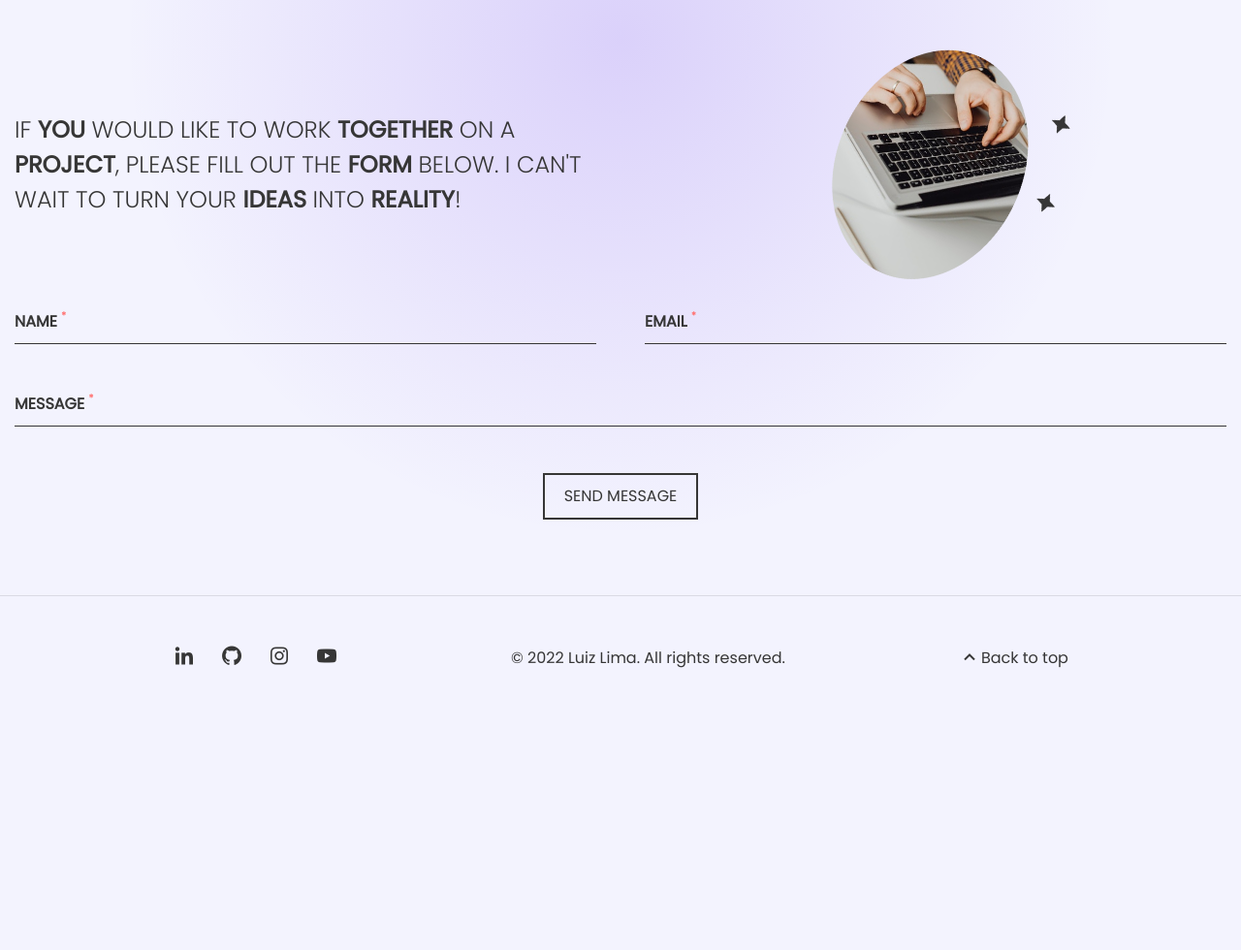
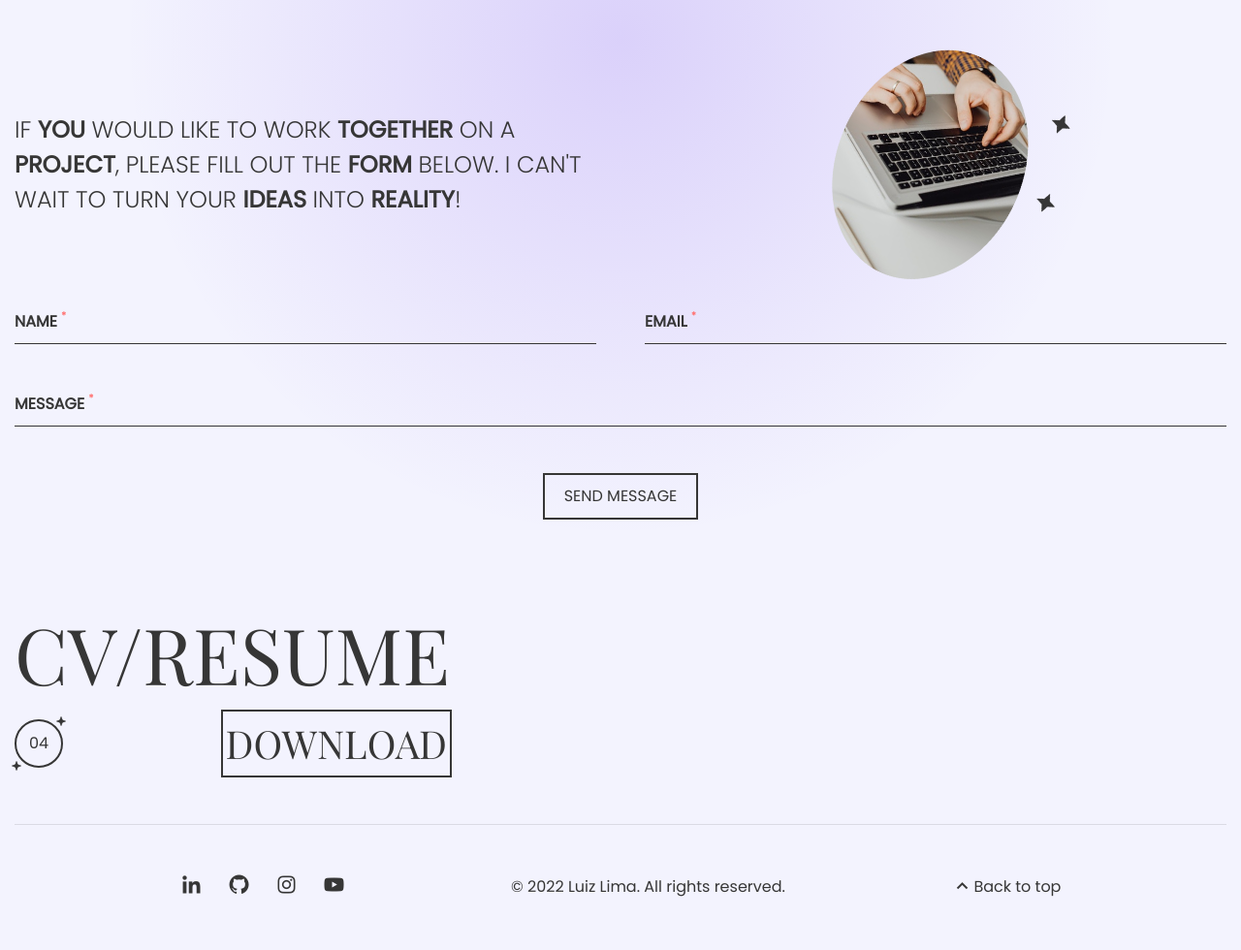
Before and after one commit to LippoKo/Portfolio, a plain HTML site: page index.html in a window 1280 px wide. Shown: the part 3561-4541 px from the top of the page at 97% size. Before the commit the page ends 4305 px from the top, so only its background shows below. Drawn offline with nearby package versions, Linux system fonts and the light colour scheme.

Commit message:
download resume added

```diff
--- a/assets/css/styles.css
+++ b/assets/css/styles.css
@@ -655,6 +655,11 @@ textarea {
   transform: rotate(25deg);
 }
 
+/* !RESUME */
+.resume-button {
+  padding: 0.3rem;
+}
+
 /* !FOOTER STYLES */
 .footer-container {
   display: flex;
--- a/index.html
+++ b/index.html
@@ -38,6 +38,11 @@
         </li>
         <li class="list-item">
           <a href="#contact" class="list-link"><span>03</span> Contact</a>
+        </li>
+        <li class="list-item">
+          <a href="#resume" class="list-link"
+            ><span>04</span> CV/Resume</a
+          >
         </li>
       </ul>
     </div>
@@ -307,6 +312,23 @@
         </div>
       </div>
     </section>
+
+    <!-- !RESUME -->
+    <div class="container">
+      <div class="section-title-container">
+        <h2 class="title section-title">Cv/Resume</h2>
+        <div class="section-subtitle-container">
+          <span class="subtitle-number has-sparkles">04</span>
+          <a type="application/pdf" download="LuizLima-CV.pdf" href="Resume/LuizLima-CV.pdf" id="resume" target="_blank"><button
+            type="submit"
+            class="button resume-button button-fill"
+          >
+          <h5 class="title section-subtitle">Download</h5>
+          </button></a>
+        </div>
+
+
+      </div>
     <!-- !FOOTER SECTION -->
     <footer class="footer">
       <div class="footer-container container">
```
Also changed, not shown: 1 other file.
